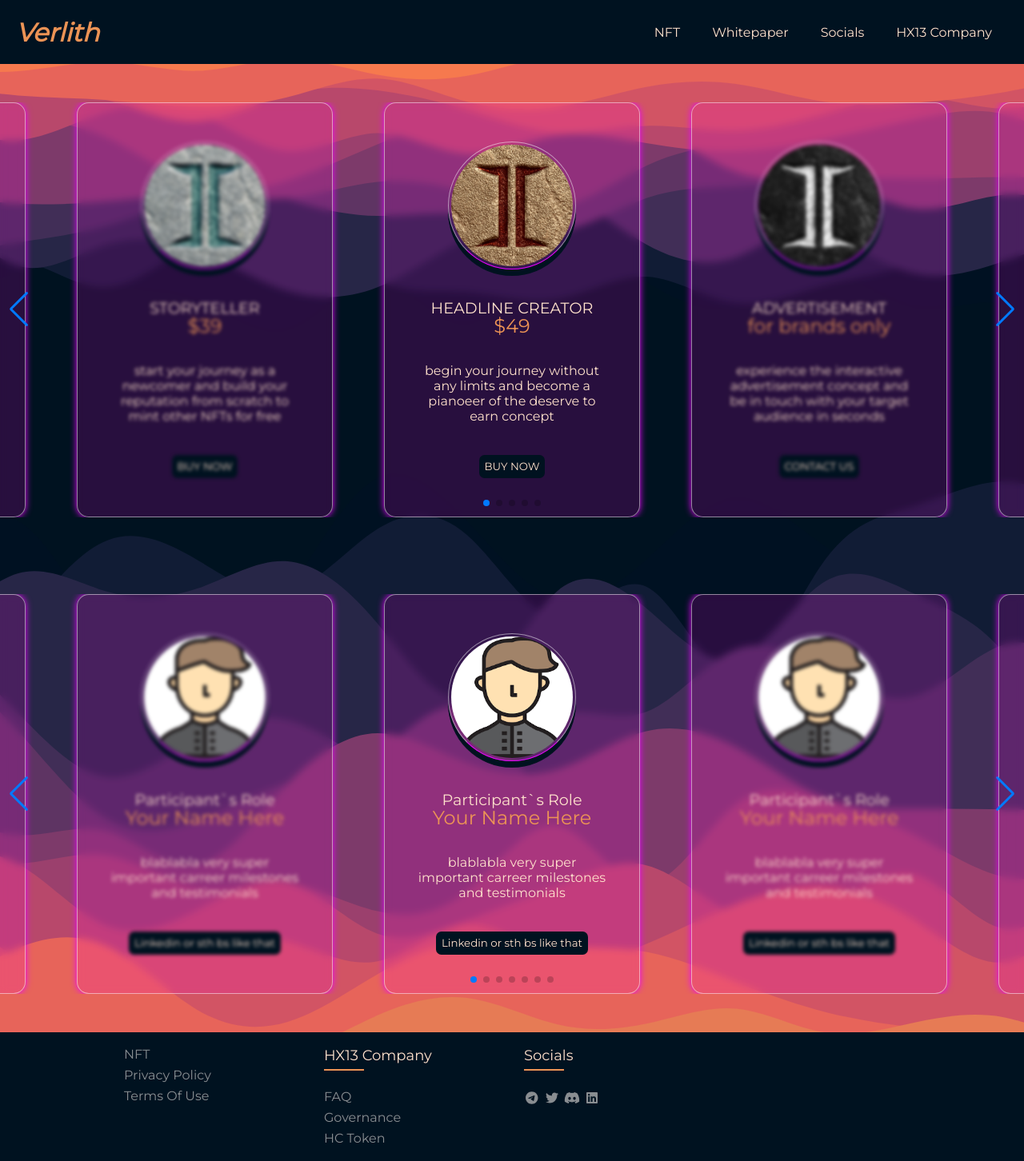
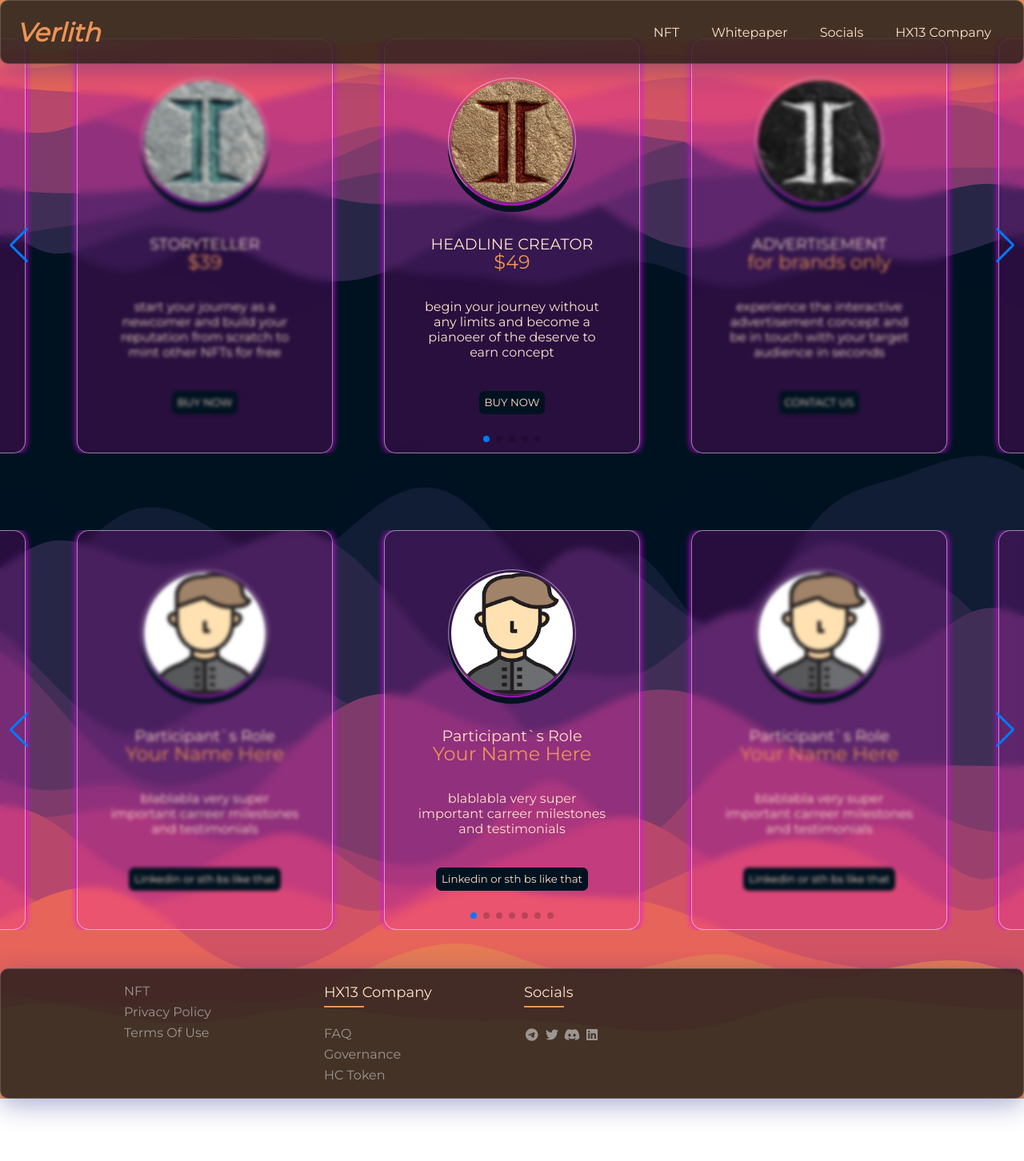
Before and after one commit to utkuzun/struct-hate, a React (Create React App) app: page / in a window 1280 px wide. Shown: the whole page at 80% size. After the commit the page ends 1374 px from the top, so only its background shows below. Built offline with nearby package versions, Linux system fonts and the light colour scheme.

Commit message:
glassmorph bckg for footer and header

```diff
--- a/src/components/footer/style.css
+++ b/src/components/footer/style.css
@@ -22,7 +22,12 @@ ul {
   list-style: none;
 }
 .footer {
-  background-color: #001220;
+  background: rgba(27, 25, 25, 0.8);
+  box-shadow: 0 8px 32px 0 rgba(31, 38, 135, 0.37);
+  backdrop-filter: blur(0.5px);
+  -webkit-backdrop-filter: blur(0.5px);
+  border-radius: 10px;
+  border: 1px solid rgba(255, 255, 255, 0.18);
   padding: 20px 0;
 }
 .footer-col {
--- a/src/components/header/style.css
+++ b/src/components/header/style.css
@@ -9,7 +9,15 @@
   width: 100%;
   height: 80px;
   display: block;
-  background-color: #001220;
+  background: rgba(27, 25, 25, 0.8);
+  box-shadow: 0 8px 32px 0 rgba(31, 38, 135, 0.37);
+  backdrop-filter: blur(0.5px);
+  -webkit-backdrop-filter: blur(0.5px);
+  border-radius: 10px;
+  border: 1px solid rgba(255, 255, 255, 0.18);
+  position: fixed;
+  top: 0;
+  z-index: 1000;
 }
 
 .navbar {
```
